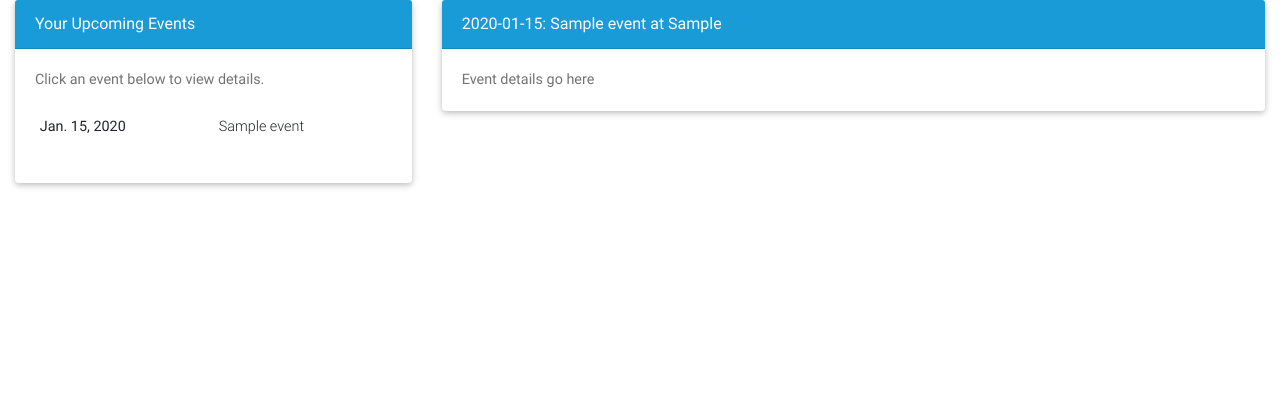
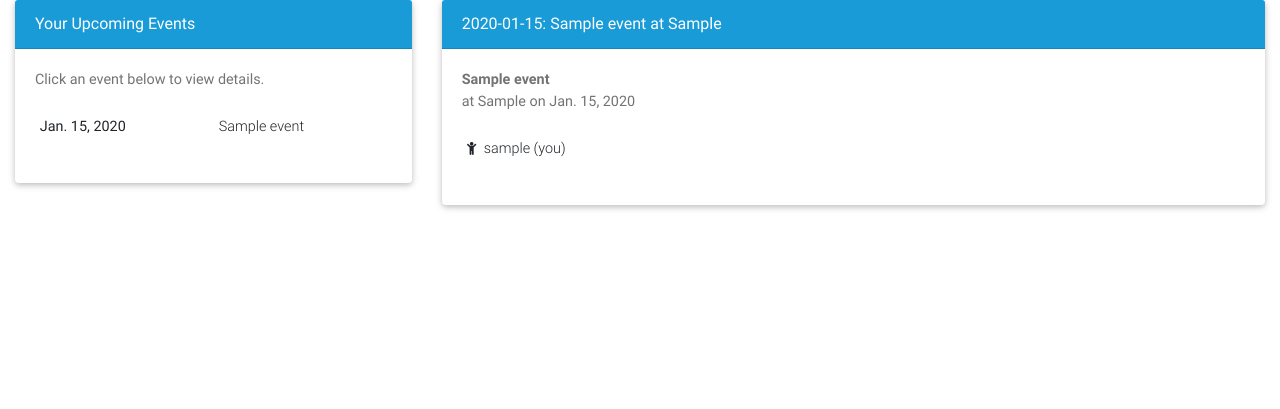
Before and after one commit to chris-nlnz/secretsanta, a Django app: page /event/1 in a window 1280 px wide. Shown: the part 79-488 px from the top of the page. Run offline with Django 3.2, Linux system fonts and the light colour scheme; a user stored in the database is signed in; tables that the repository leaves empty hold one stand-in row (values such as "Sample post"); some libraries are stand-ins or nearby versions.

Commit message:
Show participants on event page

```diff
--- a/templates/wishlist/includes/panel-event.html
+++ b/templates/wishlist/includes/panel-event.html
@@ -1,6 +1,31 @@
 <div class="card">
     <div class="card-header btg-blue darken-1 white-text">{{ event }}</div>
     <div class="card-body">
-        <p class="card-text">Event details go here</p>
+        <p class="card-text">
+            <strong>{{ event.name }}</strong><br /> at {{ event.location }} on {{ event.date }}
+        </p>
+
+        {% with event.participant_set.all as people %}
+        {% if people %}
+            <table class="table table-sm table-borderless">
+                <tbody>
+                {% for participation in people %}
+                    <tr>
+                        <td>
+                            <a href="#">
+                                <i class="fa fa-child" aria-hidden="true"></i>&nbsp;
+                                {{ participation.user }}
+                                {% if participation.user == request.user %} (you){% endif %}
+                            </a>
+                        </td>
+                    </tr>
+                {% endfor %}
+                </tbody>
+            </table>
+
+        {% else %}
+            <p>No participants set up yet.</p>
+        {% endif %}
+        {% endwith %}
     </div>
 </div>
```
